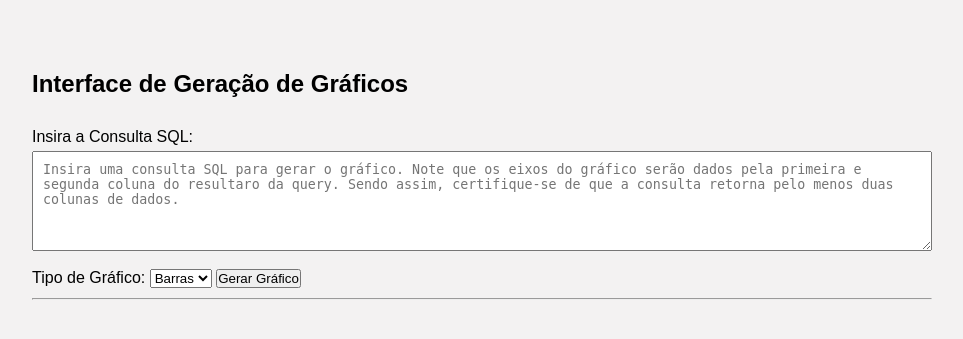
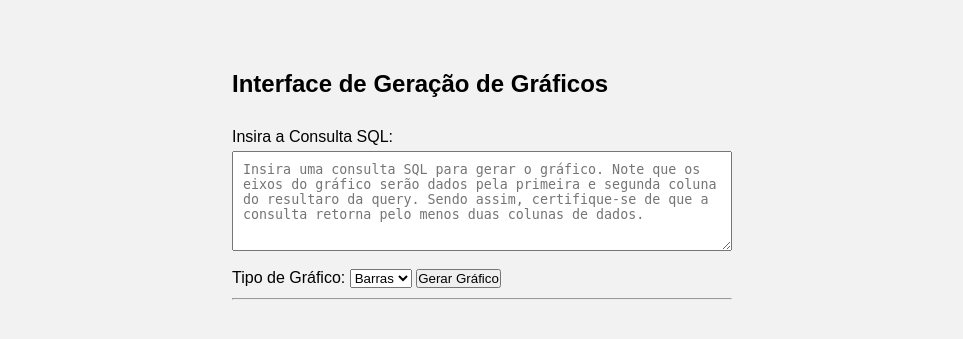
Before and after one commit to LeticiaRosa05/Enem-mais, a Flask app: page /graphs in a window 1280 px wide. Shown: the part 130-469 px from the top of the page, without its empty margins (158-1121 px from the left). Run offline with Flask 3, Linux system fonts and the light colour scheme; some libraries are stand-ins or nearby versions.

Commit message:
Ajuste no width do campo de consulta de geração de gráfico

```diff
--- a/static/style.css
+++ b/static/style.css
@@ -77,7 +77,9 @@ section {
 
     textarea {
         margin-top: 5px;
-        width: 900px;
+        max-width: 1200px;
+        min-width: 500px;
+        width: 100%;
         height: 100px;
         padding: 10px;
         box-sizing: border-box;
```
